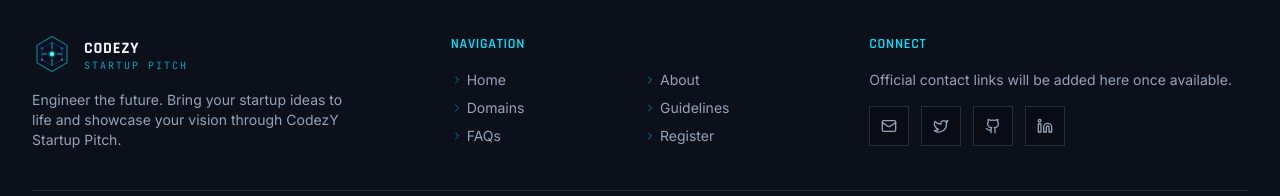
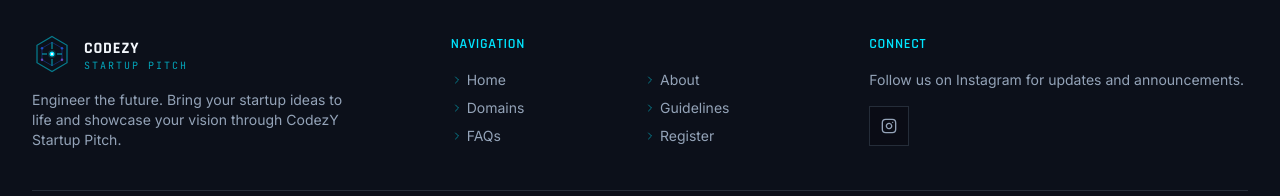
Before and after one commit to vaishnavijha006-hub/Startupthon, a React (Vite) app: page / in a window 1280 px wide. Shown: the part 4837-5033 px from the top of the page. Built offline with nearby package versions, Linux system fonts and the light colour scheme; no server answers.

Commit message:
feat: add Instagram link (@_codezy) in footer connect section

```diff
--- a/src/components/Footer.tsx
+++ b/src/components/Footer.tsx
@@ -1,5 +1,5 @@
 import { Link } from 'react-router-dom';
-import { Github, Twitter, Linkedin, Mail, ChevronRight } from 'lucide-react';
+import { Instagram, ChevronRight } from 'lucide-react';
 import { Logo } from './Logo';
 
 const QUICK_LINKS = [
@@ -57,29 +57,24 @@ function Footer() {
             </ul>
           </div>
 
-          {/* Contact placeholders */}
+          {/* Connect */}
           <div>
             <h3 className="mb-4 font-display text-sm font-semibold uppercase tracking-wider text-laser-cyan">
               Connect
             </h3>
             <p className="mb-4 text-sm text-text-secondary">
-              Official contact links will be added here once available.
+              Follow us on Instagram for updates and announcements.
             </p>
             <div className="flex gap-3">
-              {[
-                { icon: Mail, label: 'Email' },
-                { icon: Twitter, label: 'Twitter' },
-                { icon: Github, label: 'GitHub' },
-                { icon: Linkedin, label: 'LinkedIn' },
-              ].map(({ icon: Icon, label }) => (
-                <span
-                  key={label}
-                  title={label}
-                  className="flex h-10 w-10 items-center justify-center border border-gunmetal bg-bg-primary/50 text-text-secondary transition-all hover:border-laser-cyan/50 hover:text-laser-cyan"
-                >
-                  <Icon className="h-4 w-4" />
-                </span>
-              ))}
+              <a
+                href="https://www.instagram.com/_codezy"
+                target="_blank"
+                rel="noopener noreferrer"
+                title="Instagram"
+                className="flex h-10 w-10 items-center justify-center border border-gunmetal bg-bg-primary/50 text-text-secondary transition-all hover:border-laser-cyan/50 hover:text-laser-cyan"
+              >
+                <Instagram className="h-4 w-4" />
+              </a>
             </div>
           </div>
         </div>
```
